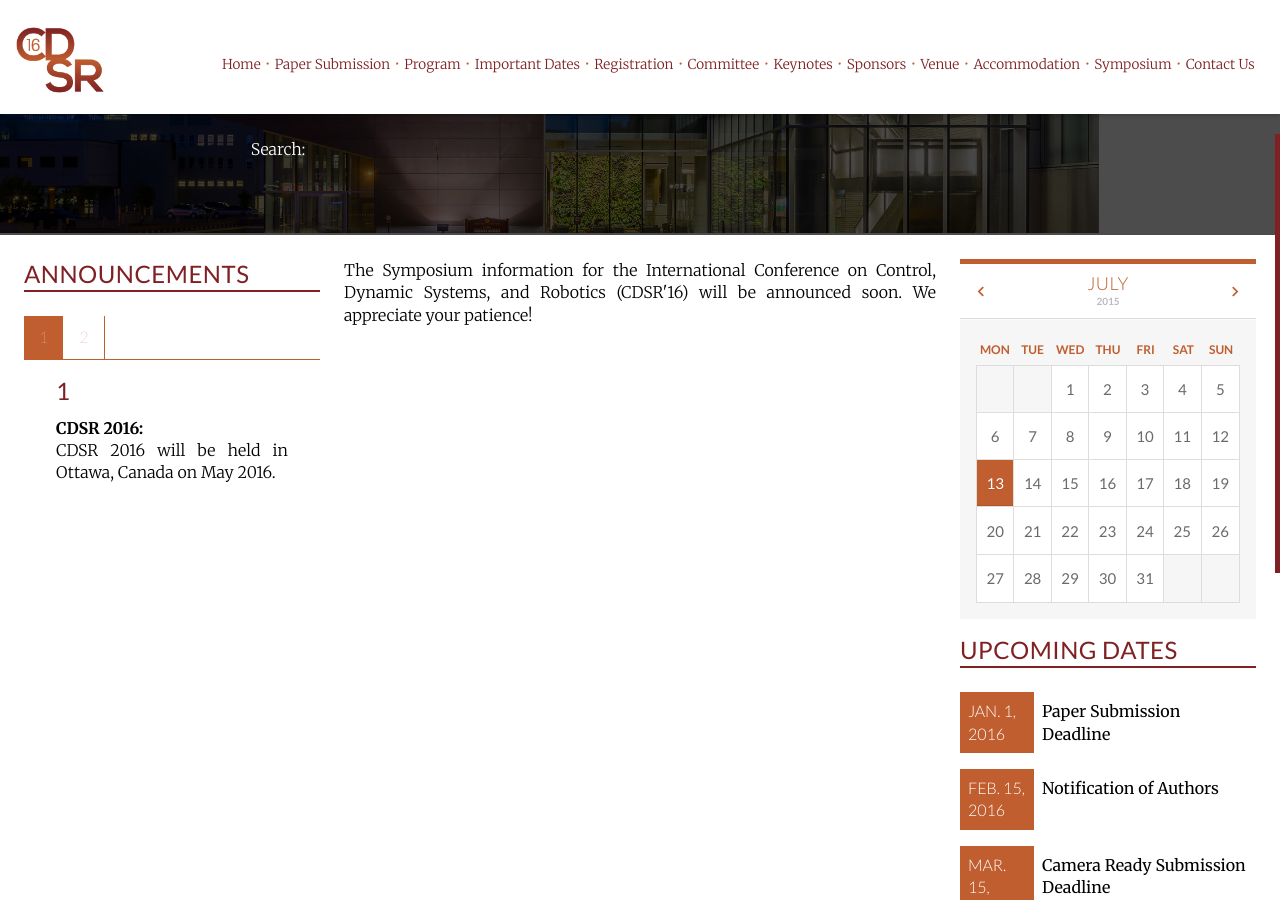
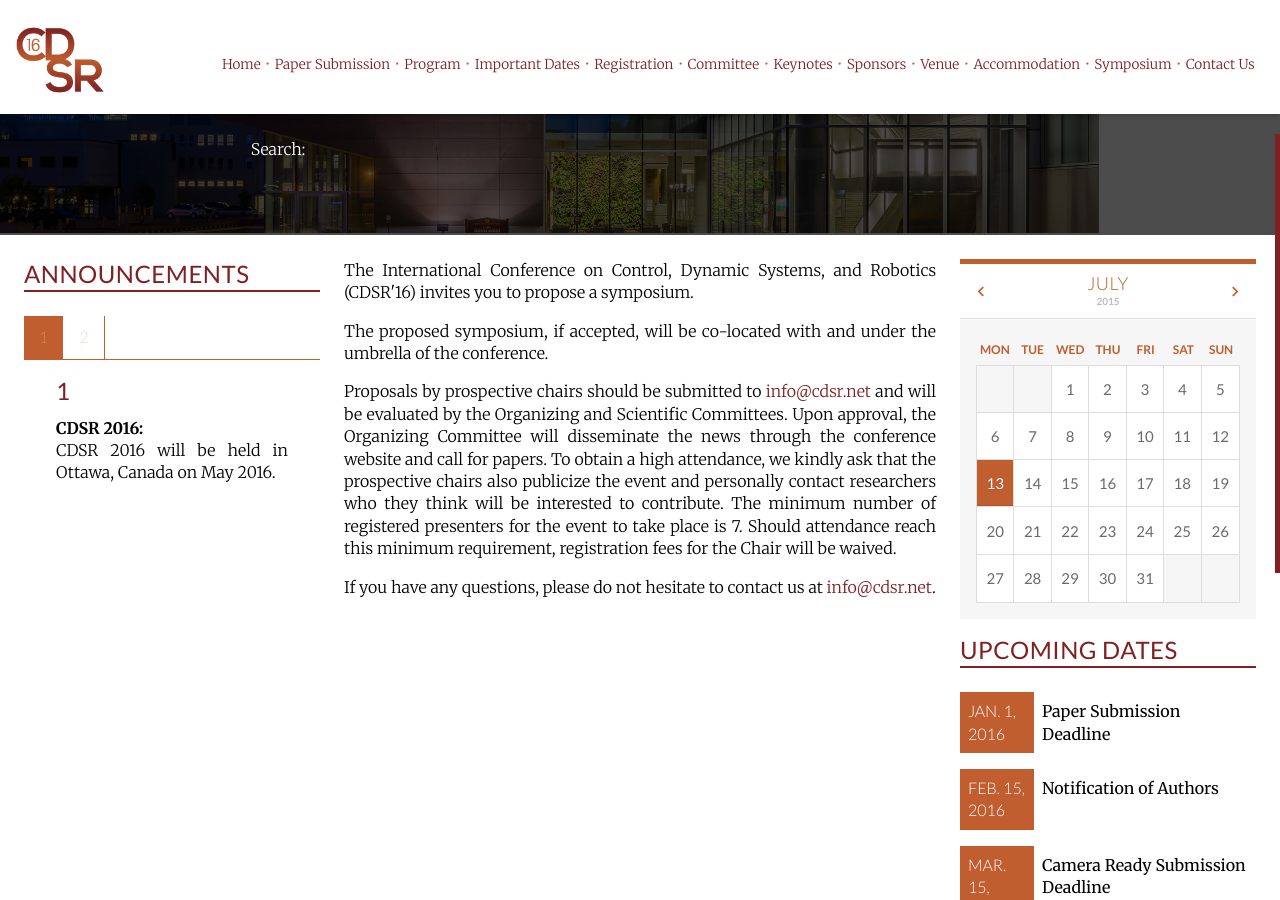
Before and after one commit to intaset/EHST, a Jekyll site: the page built from symposium.html, in a window 1280 px wide and 900 px high, scrolled down 274 px. Built offline with Jekyll 4.4.1, drawn with Linux system fonts in a browser that asks for light colours; nearby versions of some CDN libraries; Markdown is read by kramdown in place of the engine named in the settings; comment, search, counter and statistics services are not loaded.

Commit message:
Updated symposium information

```diff
--- a/NotValid.html
+++ b/NotValid.html
@@ -9,6 +9,6 @@ title: CDSR'16 - Page Not Found
 
     <p class="body">You are requesting a page that does not exist. Please make sure that the page you are visiting is valid and that you have no misepelled the URL.</p>
 
-    <p class="body">If the issue is not solved, please use the <a href="http://international-aset.com/feedback/">Webmaster feedback form</a> to report a problem.</p>
+    <p class="body">If the issue is not solved, please use the <a href="http://international-aset.com/feedback/" class="body-link">Webmaster feedback form</a> to report a problem.</p>
   </div>
   </div>
--- a/payment_successful.html
+++ b/payment_successful.html
@@ -19,6 +19,6 @@ title: CDSR'16 - PayPal Payment Successful
 
     <center><a href="mailto:registration@cdsr.net" class="body-link">registration@cdsr.net</a></p>
 
-    <p class="body">We are looking forward to seeing you at FFHMT'16!</p>
+    <p class="body">We are looking forward to seeing you at CDSR'16!</p>
   </div>
 </div>
--- a/symposium.html
+++ b/symposium.html
@@ -5,6 +5,12 @@ title: CDSR'16 - Symposium
 
 <div class="unit unit-s-1 unit-m-1-4-1 unit-l-1-4-1">
   <div class="unit-spacer content">
-    <p class="body">The Symposium information for the International Conference on Control, Dynamic Systems, and Robotics (CDSR'16) will be announced soon. We appreciate your patience!</p>
+   <p class="body">The International Conference on Control, Dynamic Systems, and Robotics (CDSR'16) invites you to propose a symposium.</p>
+
+   <p class="body">The proposed symposium, if accepted, will be co-located with and under the umbrella of the conference.</p>
+
+   <p class="body">Proposals by prospective chairs should be submitted to <a href="mailto:info@cdsr.net" class="body-link">info@cdsr.net</a> and will be evaluated by the Organizing and Scientific Committees. Upon approval, the Organizing Committee will disseminate the news through the conference website and call for papers. To obtain a high attendance, we kindly ask that the prospective chairs also publicize the event and personally contact researchers who they think will be interested to contribute. The minimum number of registered presenters for the event to take place is 7. Should attendance reach this minimum requirement, registration fees for the Chair will be waived.</p>
+
+   <p class="body">If you have any questions, please do not hesitate to contact us at <a href="mailto:info@cdsr.net" class="body-link">info@cdsr.net</a>.</p>
   </div>
   </div>
```
Also changed, not shown: 5 other files.
